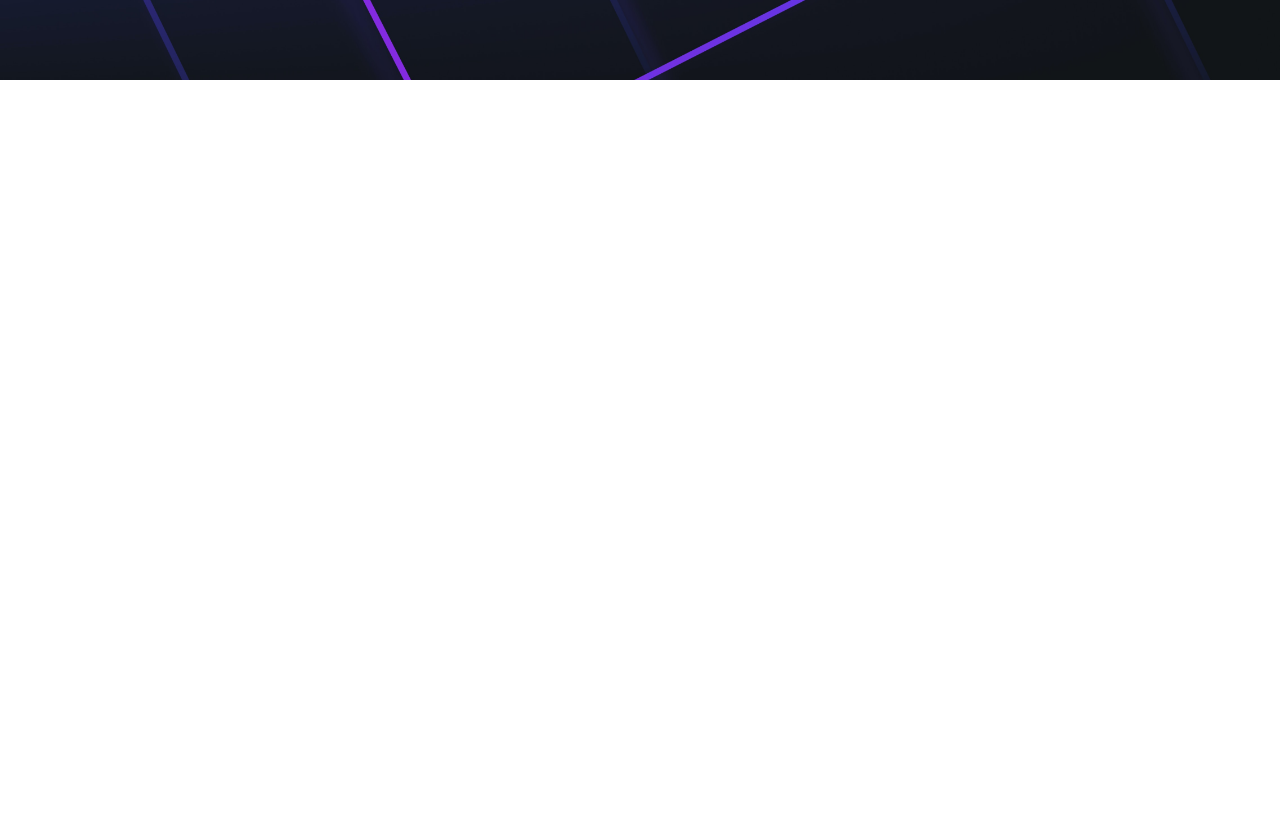
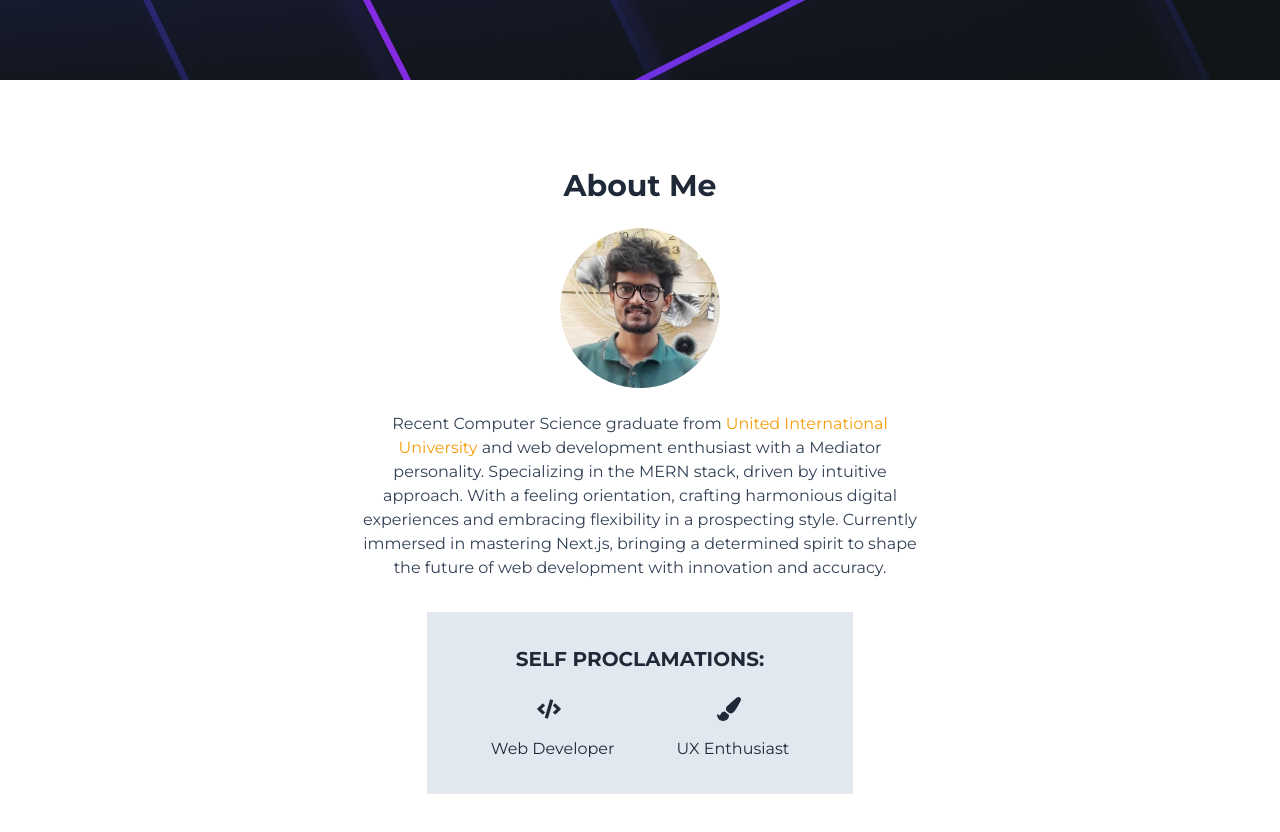
Before and after one commit to naimulabeer/my-portfolio, a React (Vite) app: page / in a window 1280 px wide. Shown: the part 560-1392 px from the top of the page. Before the commit the page ends 800 px from the top, so only its background shows below. Built offline with nearby package versions, Linux system fonts and the light colour scheme.

Commit message:
about section added

```diff
--- a/src/assets/layouts/Root.jsx
+++ b/src/assets/layouts/Root.jsx
@@ -1,11 +1,13 @@
 import Banner from "../../components/Banner/Banner";
 import NavBar from "../../components/NavBar/NavBar";
+import About from "../pages/About";
 
 function Root() {
   return (
     <div>
       <NavBar />
       <Banner />
+      <About />
     </div>
   );
 }
--- a/src/assets/pages/About.jsx
+++ b/src/assets/pages/About.jsx
@@ -1,8 +1,44 @@
+import { FaCode, FaPaintBrush } from "react-icons/fa";
+
 function About() {
   return (
-    <>
-      <div>About Me</div>
-    </>
+    <div id="about" className="text-center py-12 mt-10">
+      <h1 className="text-3xl font-bold mb-6">About Me</h1>
+
+      <div className="mb-6">
+        <img
+          src="/src/assets/avatarImage.png"
+          alt="Avatar"
+          className="rounded-full w-40 h-40 mx-auto"
+        />
+      </div>
+
+      <p className="text-slate-700 max-w-xl mx-auto mb-8">
+        Recent Computer Science graduate from{" "}
+        <span className=" text-amber-500">United International University</span>{" "}
+        and web development enthusiast with a Mediator personality. Specializing
+        in the MERN stack, driven by intuitive approach. With a feeling
+        orientation, crafting harmonious digital experiences and embracing
+        flexibility in a prospecting style. Currently immersed in mastering
+        Next.js, bringing a determined spirit to shape the future of web
+        development with innovation and accuracy.
+      </p>
+
+      <div className="border bg-slate-200 lg:w-1/3 md:w-1/2 mx-auto p-8">
+        <h2 className="text-xl font-bold mb-6">SELF PROCLAMATIONS:</h2>
+
+        <div className="flex justify-around">
+          <div className="flex flex-col items-center gap-4">
+            <FaCode className="text-2xl mr-2" />
+            <p>Web Developer</p>
+          </div>
+          <div className="flex flex-col gap-4 items-center">
+            <FaPaintBrush className="text-2xl mr-2" />
+            <p>UX Enthusiast</p>
+          </div>
+        </div>
+      </div>
+    </div>
   );
 }
 
```
Also changed, not shown: src/assets/avatarImage.png (added), src/assets/avatarImage2.jpg (added).
